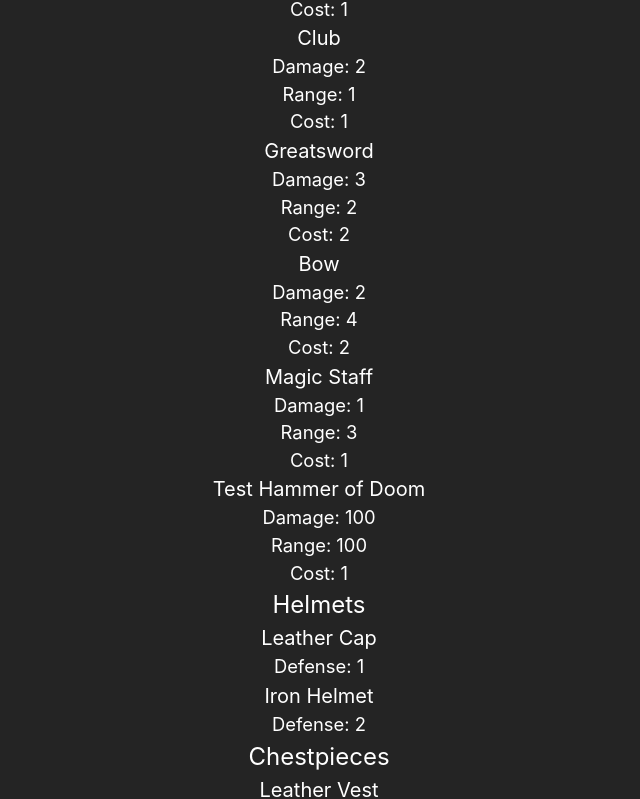
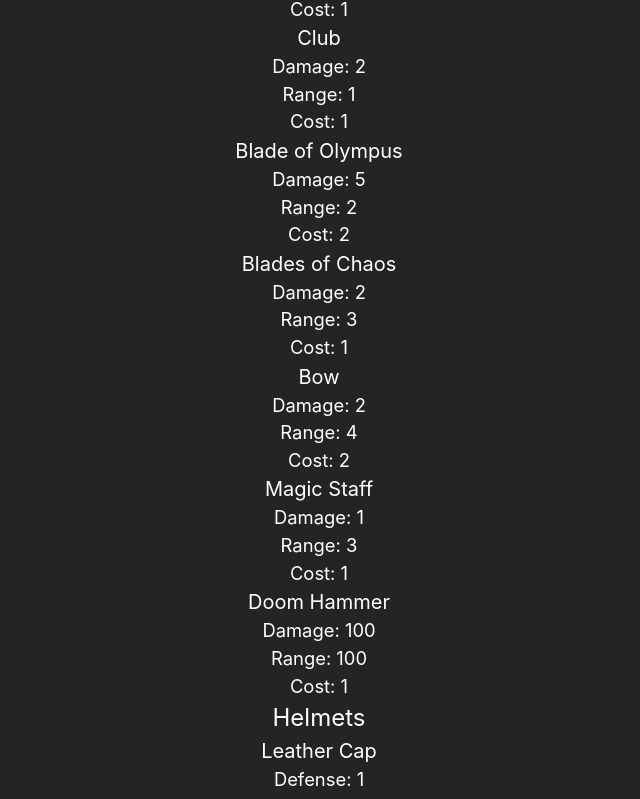
Before and after one commit to codetrifecta/rto-combat-simulator, a React (Vite) app: page / in a window 1280 px wide. Shown: the part 560-1359 px from the top of the page, without its empty margins (321-961 px from the left). Built offline with nearby package versions, Linux system fonts and the light colour scheme; a web font is replaced by a local one.

Commit message:
Buffed Greatsword to Blade of Olympus and added Blades of Chaos

```diff
--- a/src/components/InventoryChooser.tsx
+++ b/src/components/InventoryChooser.tsx
@@ -8,7 +8,7 @@
 const equipmentTypeClasses = "mb-4";
 const equipmentTitleClasses = "mb-0";
 const cardContainerClasses = "flex gap-3 overflow-y-auto pb-5 p-3";
-const cardClasses = "p-3 border border-white min-w-[150px] cursor-pointer";
+const cardClasses = "p-3 border border-white min-w-[175px] cursor-pointer";
 const cardParagraphClasses = "text-base";
 
 export const InventoryChooser: FC = () => {
--- a/src/constants.tsx
+++ b/src/constants.tsx
@@ -209,14 +209,22 @@
   },
   {
     id: 3,
-    name: "Greatsword",
+    name: "Blade of Olympus",
     type: WEAPON_TYPE.MELEE,
-    damage: 3,
+    damage: 5,
     range: 2,
     cost: 2,
   },
   {
     id: 4,
+    name: "Blades of Chaos",
+    type: WEAPON_TYPE.MELEE,
+    damage: 2,
+    range: 3,
+    cost: 1,
+  },
+  {
+    id: 5,
     name: "Bow",
     type: WEAPON_TYPE.RANGED,
     damage: 2,
@@ -224,7 +232,7 @@
     cost: 2,
   },
   {
-    id: 5,
+    id: 6,
     name: "Magic Staff",
     type: WEAPON_TYPE.RANGED,
     damage: 1,
@@ -232,8 +240,8 @@
     cost: 1,
   },
   {
-    id: 6,
-    name: "Test Hammer of Doom",
+    id: 7,
+    name: "Doom Hammer",
     type: WEAPON_TYPE.MELEE,
     damage: 100,
     range: 100,
```
